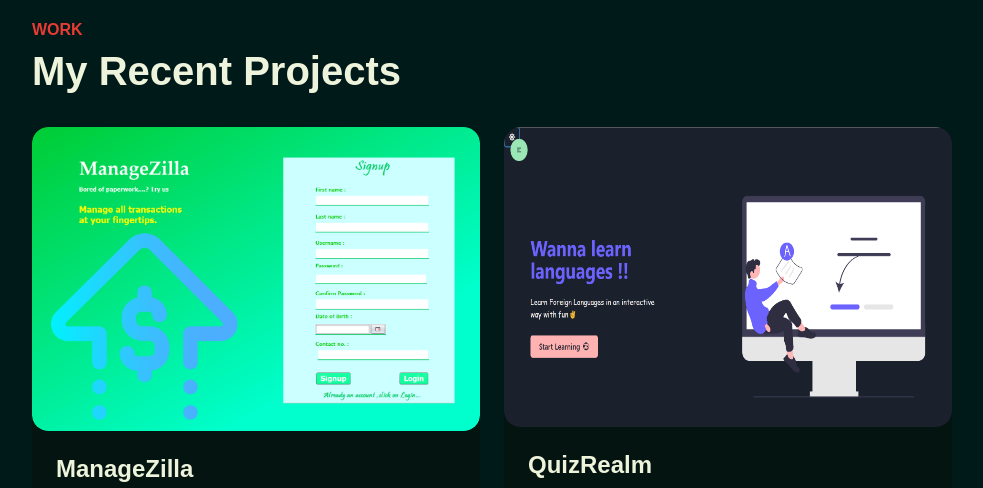
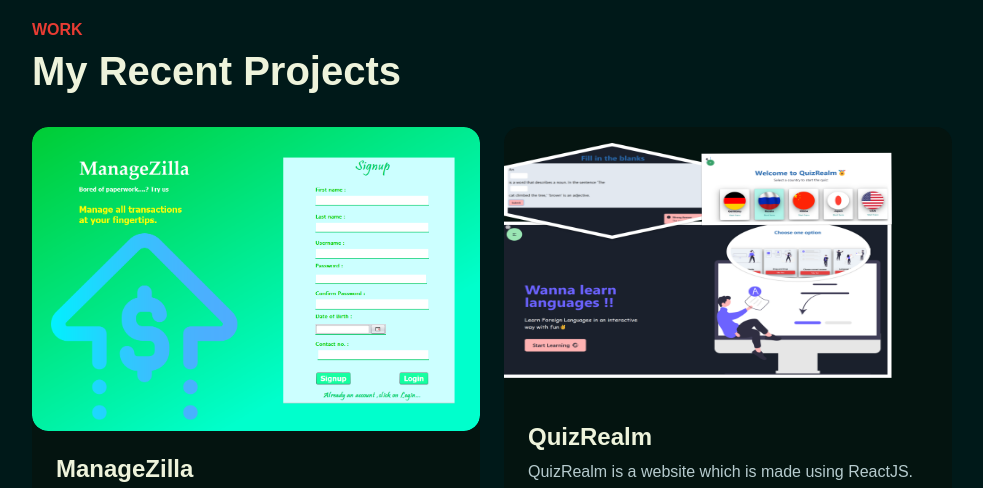
Before and after one commit to Nishu2201/Portfolio, a plain HTML site: page index.html in a window 1280 px wide. Shown: the part 1660-2148 px from the top of the page, without its empty margins (268-1251 px from the left). Drawn offline with nearby package versions, Linux system fonts and the light colour scheme; a web font is replaced by a local one.

Commit message:
Update index.html
Updated height's of images in work

```diff
--- a/index.html
+++ b/index.html
@@ -176,7 +176,7 @@
                     <div class="col-md-6" data-aos="fade-up" data-aos-delay="300">
                         <div class="card-custom rounded-4 bg-base shadow-effect">
                             <div class="card-custom-image rounded-4">
-                                <img class="rounded-4" src="./assets/images/project-2.png" alt="" height="300px">
+                                <img class="rounded-4" src="./assets/images/collage.png" alt="" height="272px">
                             </div>
                             <div class="card-custom-content p-4">
                                 <h4>QuizRealm</h4>
@@ -394,65 +394,6 @@
             </div>
         </section>
         <!-- //REVIEWS -->
-
-        <!-- BLOG -->
-        <!-- <section id="blog" class="full-height px-lg-5">
-            <div class="container">
-
-                <div class="row pb-4" data-aos="fade-up">
-                    <div class="col-lg-8">
-                        <h6 class="text-brand">BLOG</h6>
-                        <h1>My BLog Posts</h1>
-                    </div>
-                </div>
-
-                <div class="row gy-4">
-
-                    <div class="col-md-4" data-aos="fade-up">
-                        <div class="card-custom rounded-4 bg-base shadow-effect">
-                            <div class="card-custom-image rounded-4">
-                                <img class="rounded-4" src="./assets/images/blog-post-1.jpg" alt="">
-                            </div>
-                            <div class="card-custom-content p-4">
-                                <p class="text-brand mb-2">20 Dec, 2022</p>
-                                <h5 class="mb-4">Design a creative landing page using Bootstrap 5</h5>
-                                <a href="#" class="link-custom">Read More</a>
-                            </div>
-                        </div>
-                    </div>
-
-                    <div class="col-md-4" data-aos="fade-up" data-aos-delay="300">
-                        <div class="card-custom rounded-4 bg-base shadow-effect">
-                            <div class="card-custom-image rounded-4">
-                                <img class="rounded-4" src="./assets/images/blog-post-2.jpg" alt="">
-                            </div>
-                            <div class="card-custom-content p-4">
-                                <p class="text-brand mb-2">20 Dec, 2022</p>
-                                <h5 class="mb-4">Design a creative landing page using Bootstrap 5</h5>
-                                <a href="#" class="link-custom">Read More</a>
-                            </div>
-                        </div>
-                    </div>
-
-                    <div class="col-md-4" data-aos="fade-up" data-aos-delay="600">
-                        <div class="card-custom rounded-4 bg-base shadow-effect">
-                            <div class="card-custom-image rounded-4">
-                                <img class="rounded-4" src="./assets/images/blog-post-3.jpg" alt="">
-                            </div>
-                            <div class="card-custom-content p-4">
-                                <p class="text-brand mb-2">20 Dec, 2022</p>
-                                <h5 class="mb-4">Design a creative landing page using Bootstrap 5</h5>
-                                <a href="#" class="link-custom">Read More</a>
-                            </div>
-                        </div>
-                    </div>
-
-                </div>
-
-            </div>
-        </section> -->
-        <!-- //BLOG -->
-
         <!-- CONTACT -->
         <section id="contact" class="full-height px-lg-5">
             <div class="container">
```
